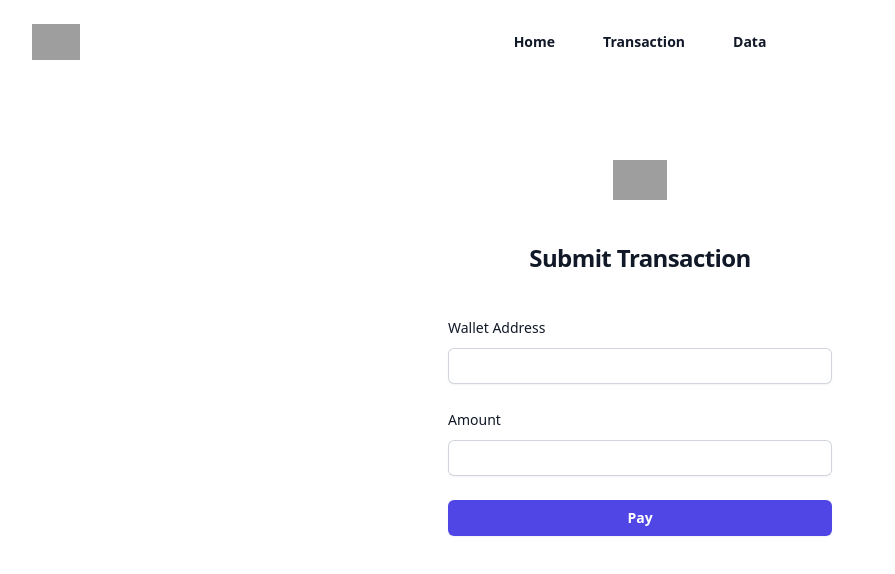
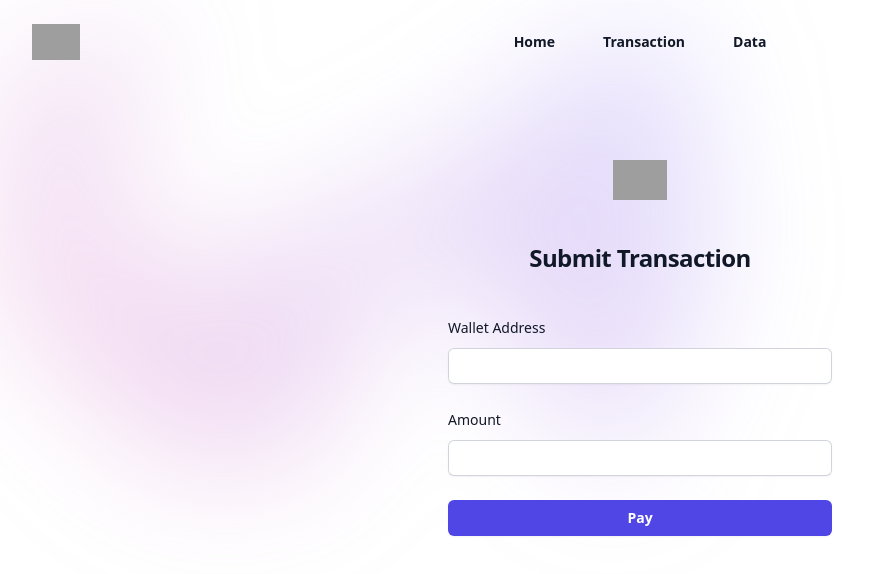
Before and after one commit to 26abhaykumarsingh/sharpeAI_assignment, a React (Create React App) app: page /transaction in a window 1280 px wide. Shown: the top 574 px of the page, without its empty margins (0-895 px from the left). Built offline with nearby package versions, Linux system fonts and the light colour scheme; grey boxes are pictures that could not be loaded.

Commit message:
ADD : background in Transaction and Transaction.js

```diff
--- a/src/components/Transaction.js
+++ b/src/components/Transaction.js
@@ -27,7 +27,19 @@ export default function Trasnsaction() {
   return (
     <>
       <Navbar></Navbar>
-      <div className="flex min-h-full flex-1 flex-col justify-center px-6 py-12 lg:px-8 mt-28">
+      <div className="relative flex min-h-full flex-1 flex-col justify-center px-6 py-12 lg:px-8 mt-28">
+        <div
+          className="absolute inset-x-0 -top-40 -z-10 transform-gpu overflow-hidden blur-3xl sm:-top-80"
+          aria-hidden="true"
+        >
+          <div
+            className="relative left-[calc(50%-11rem)] aspect-[1155/678] w-[36.125rem] -translate-x-1/2 rotate-[30deg] bg-gradient-to-tr from-[#ff80b5] to-[#9089fc] opacity-30 sm:left-[calc(50%-30rem)] sm:w-[72.1875rem]"
+            style={{
+              clipPath:
+                "polygon(74.1% 44.1%, 100% 61.6%, 97.5% 26.9%, 85.5% 0.1%, 80.7% 2%, 72.5% 32.5%, 60.2% 62.4%, 52.4% 68.1%, 47.5% 58.3%, 45.2% 34.5%, 27.5% 76.7%, 0.1% 64.9%, 17.9% 100%, 27.6% 76.8%, 76.1% 97.7%, 74.1% 44.1%)",
+            }}
+          />
+        </div>
         <div className="sm:mx-auto sm:w-full sm:max-w-sm">
           <img
             className="mx-auto h-10 w-auto"
--- a/src/components/TransactionData.js
+++ b/src/components/TransactionData.js
@@ -28,6 +28,18 @@ function TransactionData() {
     <>
       <Navbar></Navbar>
       <div className="container mx-auto px-4 sm:px-8 mt-28">
+        <div
+          className="absolute inset-x-0 -top-40 -z-10 transform-gpu overflow-hidden blur-3xl sm:-top-80"
+          aria-hidden="true"
+        >
+          <div
+            className="relative left-[calc(50%-11rem)] aspect-[1155/678] w-[36.125rem] -translate-x-1/2 rotate-[30deg] bg-gradient-to-tr from-[#ff80b5] to-[#9089fc] opacity-30 sm:left-[calc(50%-30rem)] sm:w-[72.1875rem]"
+            style={{
+              clipPath:
+                "polygon(74.1% 44.1%, 100% 61.6%, 97.5% 26.9%, 85.5% 0.1%, 80.7% 2%, 72.5% 32.5%, 60.2% 62.4%, 52.4% 68.1%, 47.5% 58.3%, 45.2% 34.5%, 27.5% 76.7%, 0.1% 64.9%, 17.9% 100%, 27.6% 76.8%, 76.1% 97.7%, 74.1% 44.1%)",
+            }}
+          />
+        </div>
         <div className="py-8">
           <div className="-mx-4 sm:-mx-8 px-4 sm:px-8 py-4 overflow-x-auto">
             <div className="inline-block min-w-full shadow rounded-lg overflow-hidden">
```
